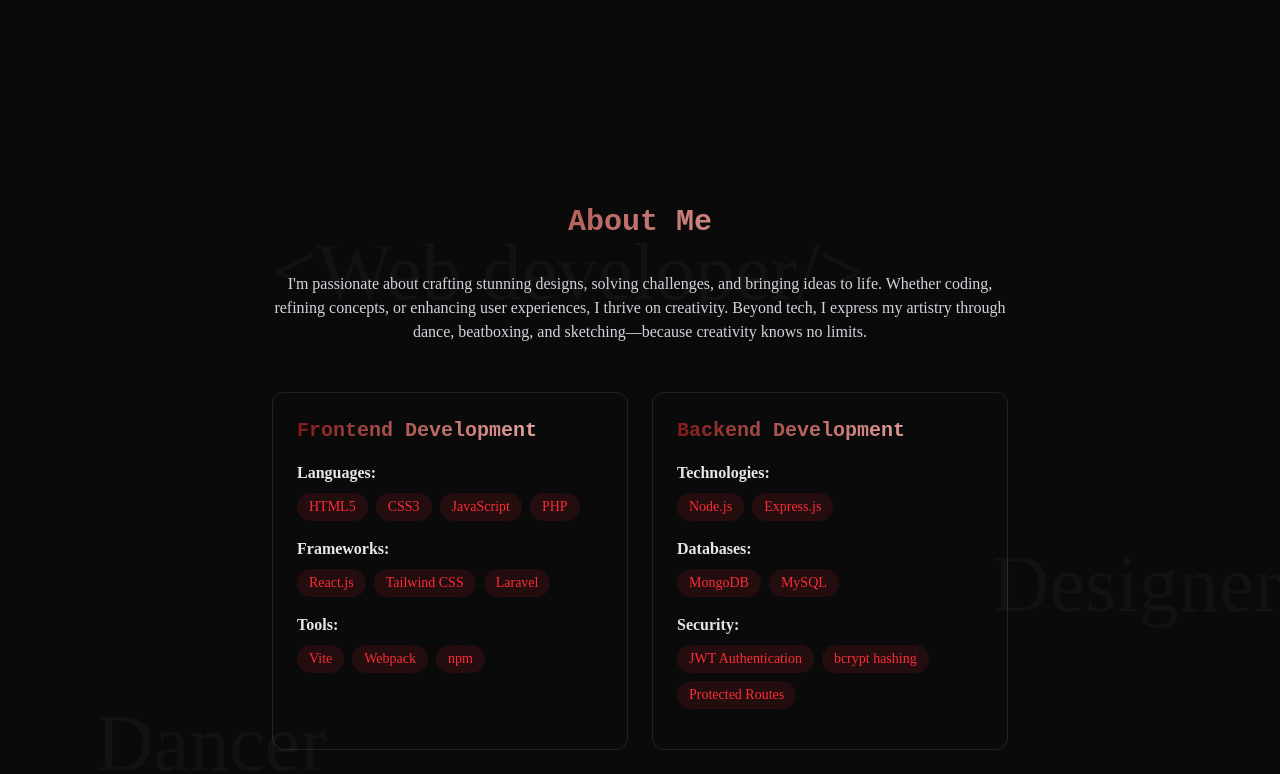
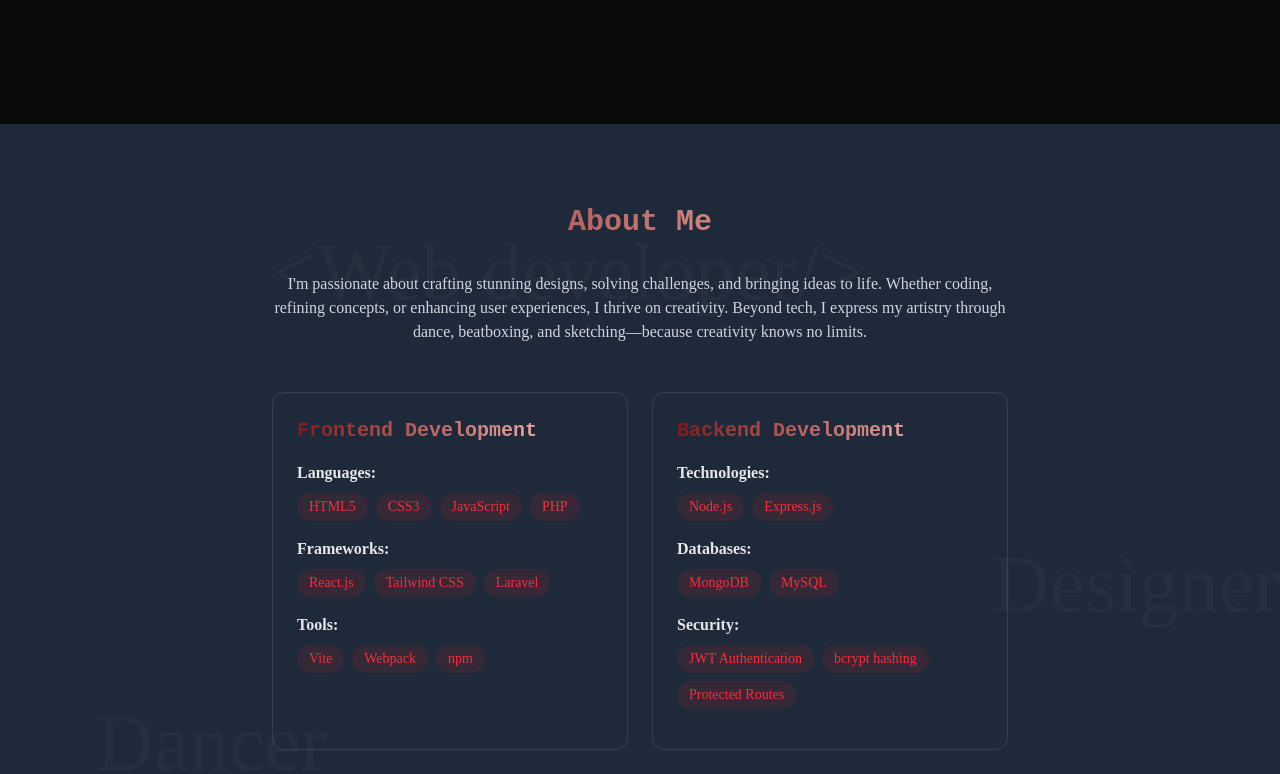
Before and after one commit to Davozay/daveozayz-portfolio, a React (Vite) app: page / in a window 1280 px wide. Shown: the part 700-1474 px from the top of the page. Built offline with nearby package versions, Linux system fonts and the light colour scheme.

Commit message:
Updated portfolio with new changes

```diff
--- a/src/components/navbar/Navbar.jsx
+++ b/src/components/navbar/Navbar.jsx
@@ -12,7 +12,7 @@ export const Navbar = ({menuOpen, setMenuOpen}) => {
 
 
   return (
-    <nav className="fixed top-0 w-full z-40 bg-[var(--Primary-bg-color)] backdrop-blur-lg border-b border-white/10 shadow-lg">
+    <nav className="fixed top-0 w-full z-40 bg-[var(--Primary-bg-color)] backdrop-blur-lg border-b border-white/10 shadow-lg opacity-99">
       <div className="max-w-5xl mx-auto px-4">
         <div className="flex justify-between items-center h-16">
           <div className=" letssee  relative left-7">
--- a/src/components/sections/About.jsx
+++ b/src/components/sections/About.jsx
@@ -37,7 +37,7 @@ export const About = () => {
   return (
     <section
       id="about"
-      className="min-h-screen flex items-center justify-center py-20"
+      className="min-h-screen flex items-center justify-center py-20 bg-gray-800"
     >
       <RevealOnScroll>
         <motion.div className="max-w-3xl  mx-auto px-4"
```
